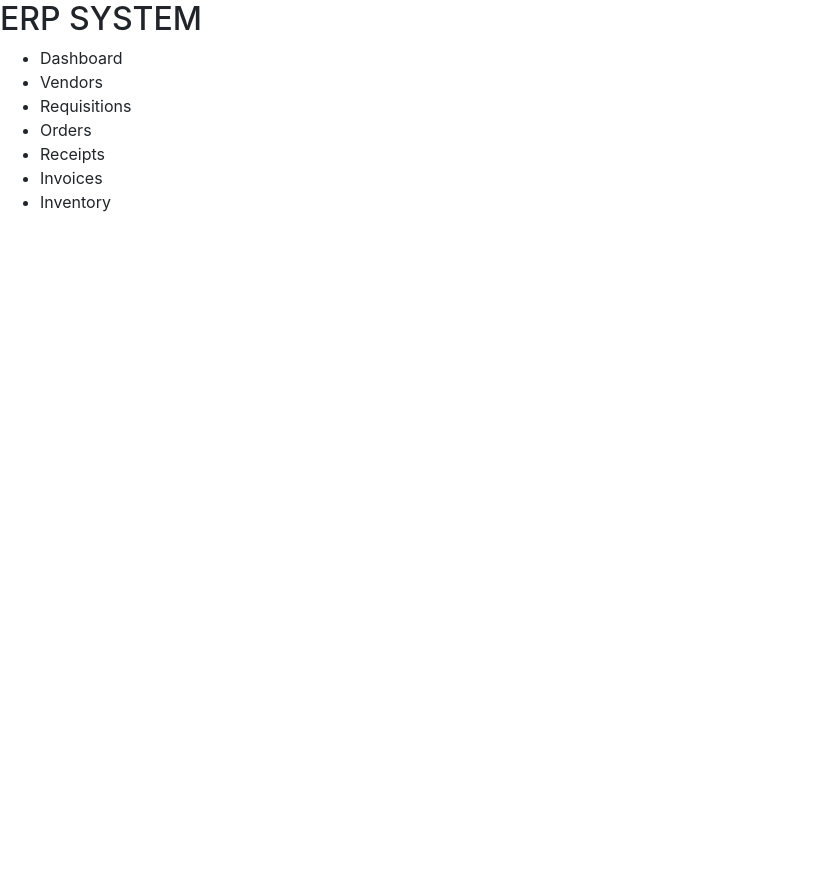
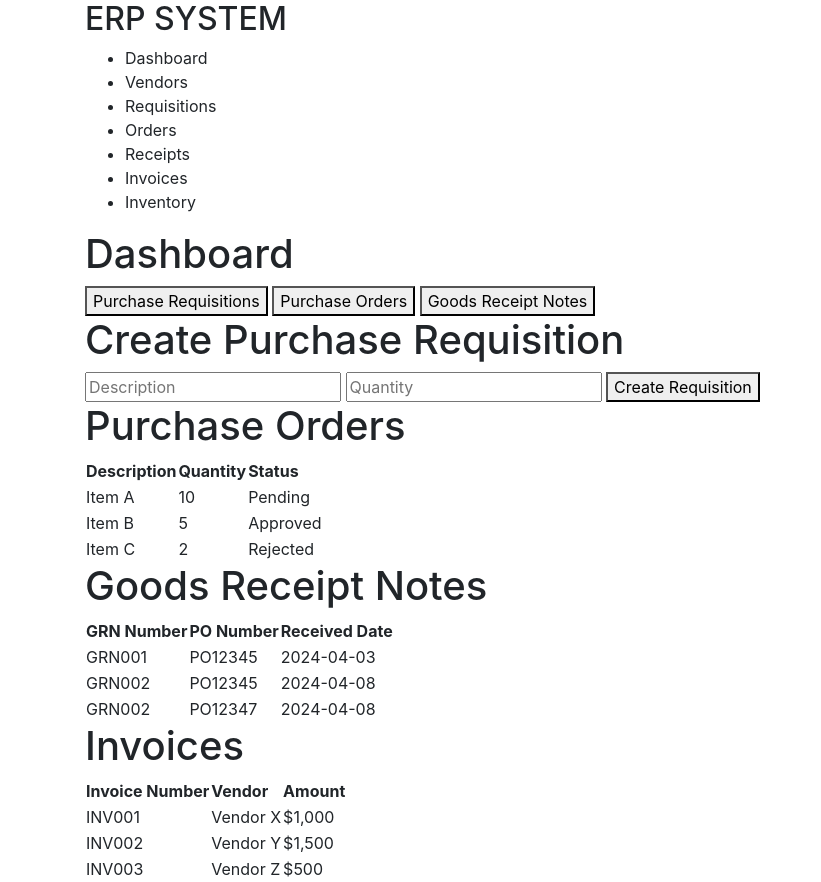
Before and after one commit to Anuoluwa-samuel/Purchases, a Django app: page / in a window 1280 px wide. Shown: the whole page, without its empty margins (0-821 px from the left). Before the commit the page ends 212 px from the top, so only its background shows below. Run offline with Django 5.2, Linux system fonts and the light colour scheme.

Commit message:
feat: Implement basic sidebar navigation and dummy pages

```diff
--- a/templates/partials/sidenav.html
+++ b/templates/partials/sidenav.html
@@ -1,7 +1,8 @@
 
 
 
-<aside class="sidebar">
+ <div class="container">
+    <aside class="sidebar">
       <h2>ERP SYSTEM</h2>
       <nav>
        <ul>
@@ -15,3 +16,55 @@
         </ul>
       </nav>
     </aside>
+
+    <main class="content">
+      <!-- Pages -->
+      <section id="dashboard" class="page active">
+        <h1>Dashboard</h1>
+        <div class="cards">
+          <button onclick="showPage('requisitions')">Purchase Requisitions</button>
+          <button onclick="showPage('orders')">Purchase Orders</button>
+          <button onclick="showPage('receipts')">Goods Receipt Notes</button>
+        </div>
+      </section>
+
+      <section id="requisitions" class="page">
+        <h1>Create Purchase Requisition</h1>
+        <input type="text" placeholder="Description" />
+        <input type="number" placeholder="Quantity" />
+        <button>Create Requisition</button>
+      </section>
+
+      <section id="orders" class="page">
+        <h1>Purchase Orders</h1>
+        <table>
+          <tr><th>Description</th><th>Quantity</th><th>Status</th></tr>
+          <tr><td>Item A</td><td>10</td><td>Pending</td></tr>
+          <tr><td>Item B</td><td>5</td><td>Approved</td></tr>
+          <tr><td>Item C</td><td>2</td><td>Rejected</td></tr>
+        </table>
+      </section>
+
+      <section id="receipts" class="page">
+        <h1>Goods Receipt Notes</h1>
+        <table>
+          <tr><th>GRN Number</th><th>PO Number</th><th>Received Date</th></tr>
+          <tr><td>GRN001</td><td>PO12345</td><td>2024-04-03</td></tr>
+          <tr><td>GRN002</td><td>PO12345</td><td>2024-04-08</td></tr>
+          <tr><td>GRN002</td><td>PO12347</td><td>2024-04-08</td></tr>
+        </table>
+      </section>
+
+      <section id="invoices" class="page">
+        <h1>Invoices</h1>
+        <table>
+          <tr><th>Invoice Number</th><th>Vendor</th><th>Amount</th></tr>
+          <tr><td>INV001</td><td>Vendor X</td><td>$1,000</td></tr>
+          <tr><td>INV002</td><td>Vendor Y</td><td>$1,500</td></tr>
+          <tr><td>INV003</td><td>Vendor Z</td><td>$500</td></tr>
+        </table>
+      </section>
+
+      <!-- Add more pages like Inventory, Vendors etc. -->
+    </main>
+  </div>
```
